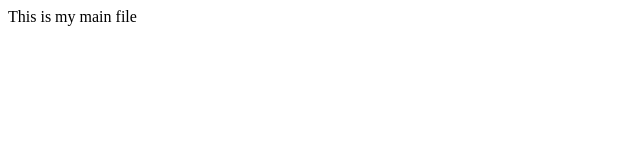
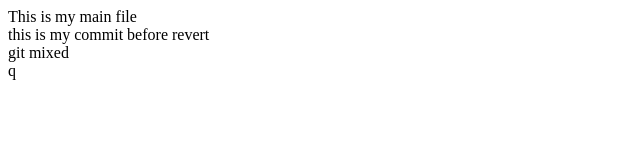
Before and after one commit to Yogi1613/coditas-git-repo, a plain HTML site: page main.html in a window 1280 px wide. Shown: the whole page, without its empty margins (0-640 px from the left). Drawn offline with Linux system fonts and the light colour scheme.

Commit message:
this is the commit before revert

```diff
--- a/main.html
+++ b/main.html
@@ -7,5 +7,7 @@
 </head>
 <body>
     <div>This is my main file</div>
-</body>
+    <div>this is my commit before revert</div>
+    <div>git mixed</div>
+</body>q
 </html>
```
